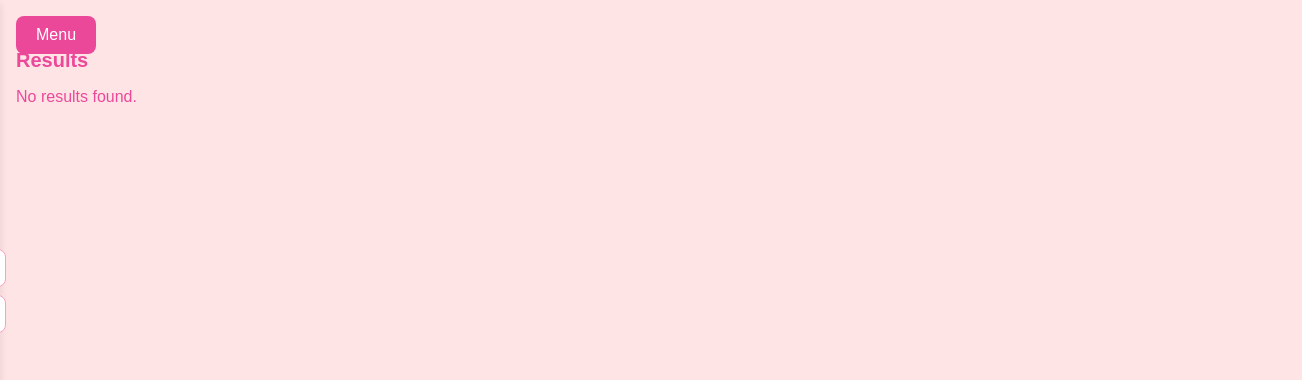
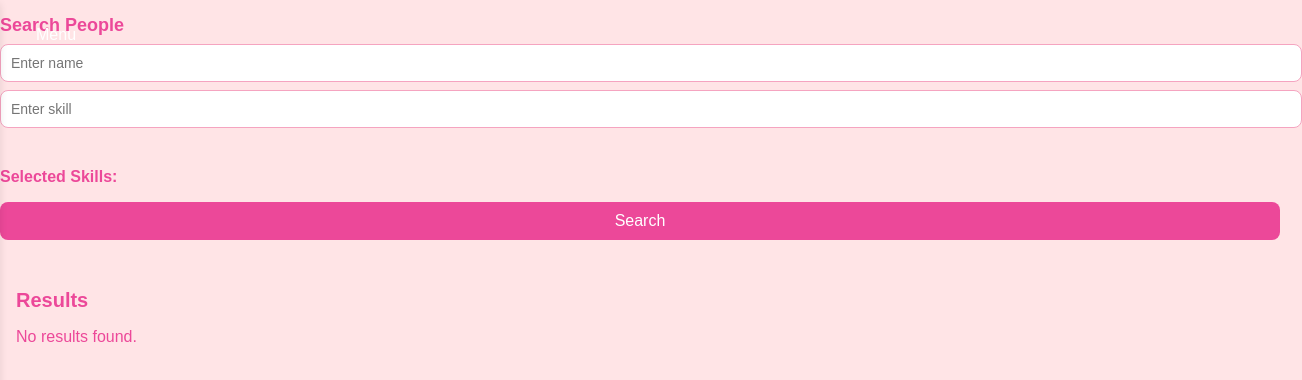
Before and after one commit to Arunitdy/TinkerHub, a React (Vite) app in the folder biolink/: page / in a window 1280 px wide. Shown: the top 380 px of the page, 1302 px wide, since content can reach past the window. Built offline with nearby package versions, Linux system fonts and the light colour scheme.

Commit message:
element change

```diff
--- a/biolink/src/App.css
+++ b/biolink/src/App.css
@@ -24,6 +24,48 @@ body {
   font-size: 16px;
   cursor: pointer;
   transition: background-color 0.3s;
+}
+.menu-toggle-button {
+  position: absolute;
+  top: 16px;
+  left: 16px;
+  background: none;
+  border: none;
+  display: flex;
+  flex-direction: column;
+  align-items: center;
+  gap: 4px;
+  cursor: pointer;
+}
+
+.menu-toggle-button:focus {
+  outline: none;
+}
+
+/* Hamburger lines */
+.menu-line {
+  width: 24px;
+  height: 3px;
+  background-color: #ec4899; /* Pink color */
+  border-radius: 2px;
+  transition: transform 0.3s, background-color 0.3s;
+}
+
+.menu-toggle-button:hover .menu-line {
+  background-color: #be185d; /* Darker pink on hover */
+}
+
+/* Close Icon */
+.close-icon {
+  font-size: 24px;
+  font-weight: bold;
+  color: #ec4899; /* Pink color */
+  line-height: 1;
+  transition: color 0.3s;
+}
+
+.menu-toggle-button:hover .close-icon {
+  color: #be185d; /* Darker pink on hover */
 }
 
 .menu-toggle-button:hover {
--- a/biolink/src/App.jsx
+++ b/biolink/src/App.jsx
@@ -77,11 +77,25 @@ const App = () => {
       </button>
 
       {/* Sliding Menu */}
-      <div
-        className={`sliding-menu ${menuOpen ? "menu-open" : "menu-closed"}`}
-      >
+      <div className={`sliding-menu ${menuOpen ? "menu-open" : "menu-closed"}`}>
         <div className="menu-content">
           <h2 className="menu-title">Menu</h2>
+          {/* Top Menu Button */}
+            <button
+              onClick={toggleMenu}
+              className="menu-toggle-button"
+              aria-label={menuOpen ? "Close Menu" : "Open Menu"}
+            >
+              {!menuOpen ? (
+                <>
+                  <div className="menu-line"></div>
+                  <div className="menu-line"></div>
+                  <div className="menu-line"></div>
+                </>
+              ) : (
+                <div className="close-icon">&times;</div>
+              )}
+            </button>
 
           <ul className="menu-list">
             <li>
@@ -96,6 +110,9 @@ const App = () => {
           </ul>
 
           <hr className="menu-divider" />
+
+        </div>
+      </div>
 
           <h2 className="search-title">Search People</h2>
 
@@ -150,9 +167,6 @@ const App = () => {
       >
         Search
       </button>
-        </div>
-      </div>
-
       {/* Results */}
       <div className="results-container">
         <h2 className="results-title">Results</h2>
```
Lines whose indentation alone changed are shown as unchanged.
